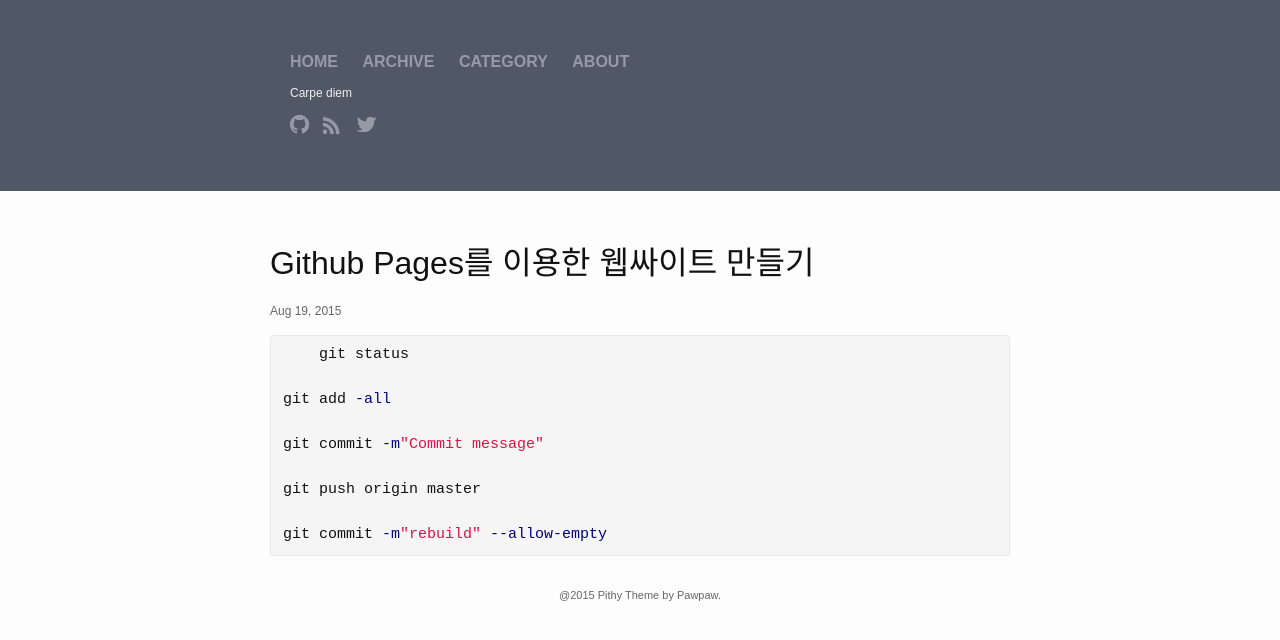
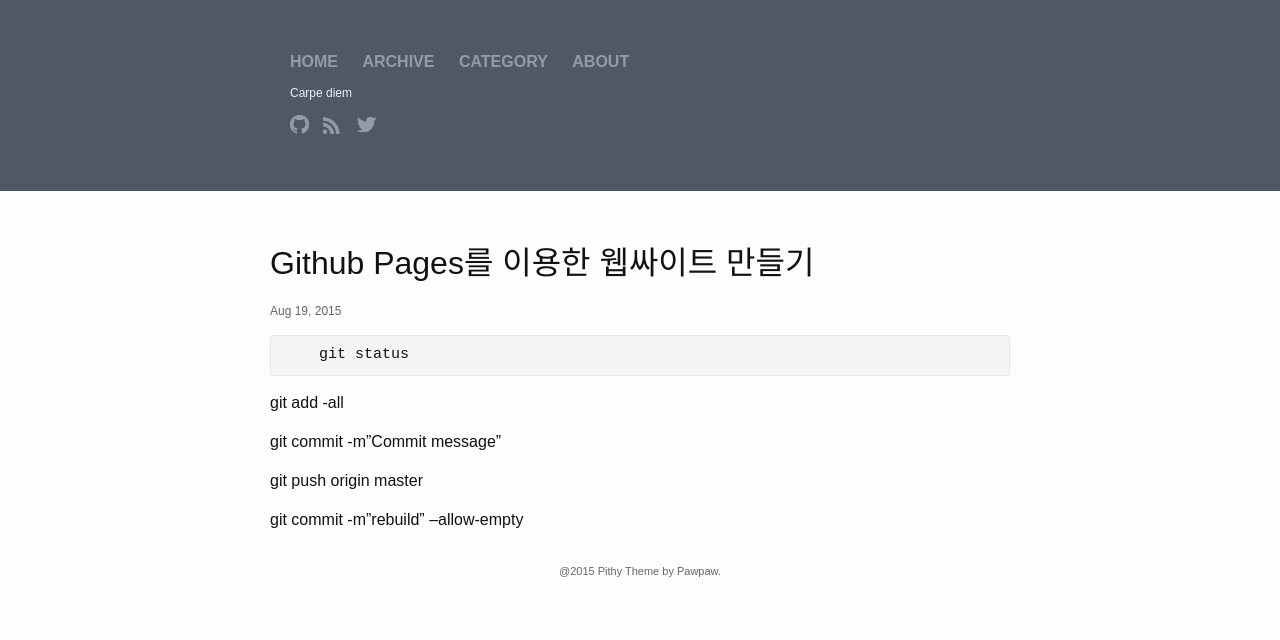
Before and after one commit to zatourie/zatourie.github.io, a Jekyll site: the page built from _posts/2015-08-19-Github_Pages.md, in a window 1280 px wide. Shown: the top 640 px of the page. Built offline with Jekyll 4.4.1, drawn with Linux system fonts in a browser that asks for light colours.

Commit message:
Update 2015-08-19-Github_Pages.md

```diff
--- a/_posts/2015-08-19-Github_Pages.md
+++ b/_posts/2015-08-19-Github_Pages.md
@@ -6,8 +6,10 @@ categories: github
 ---
 
 
-{% highlight shell%}
+{% highlight bash%}
     git status
+{% endhighlight %}
+
 
 git add -all
 
@@ -16,5 +18,3 @@ git commit -m"Commit message"
 git push origin master
 
 git commit -m"rebuild" --allow-empty
-
-{% endhighlight %}
```
